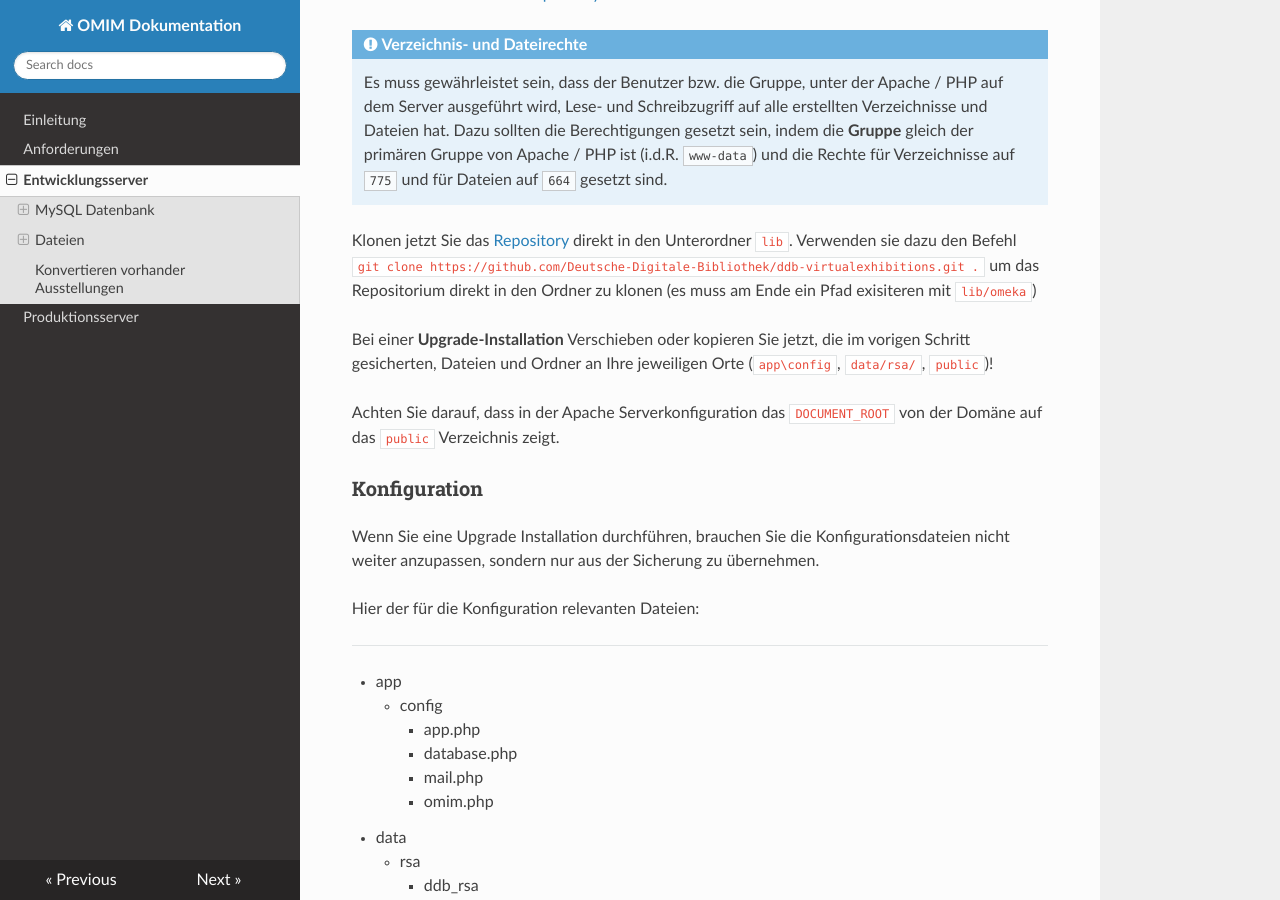
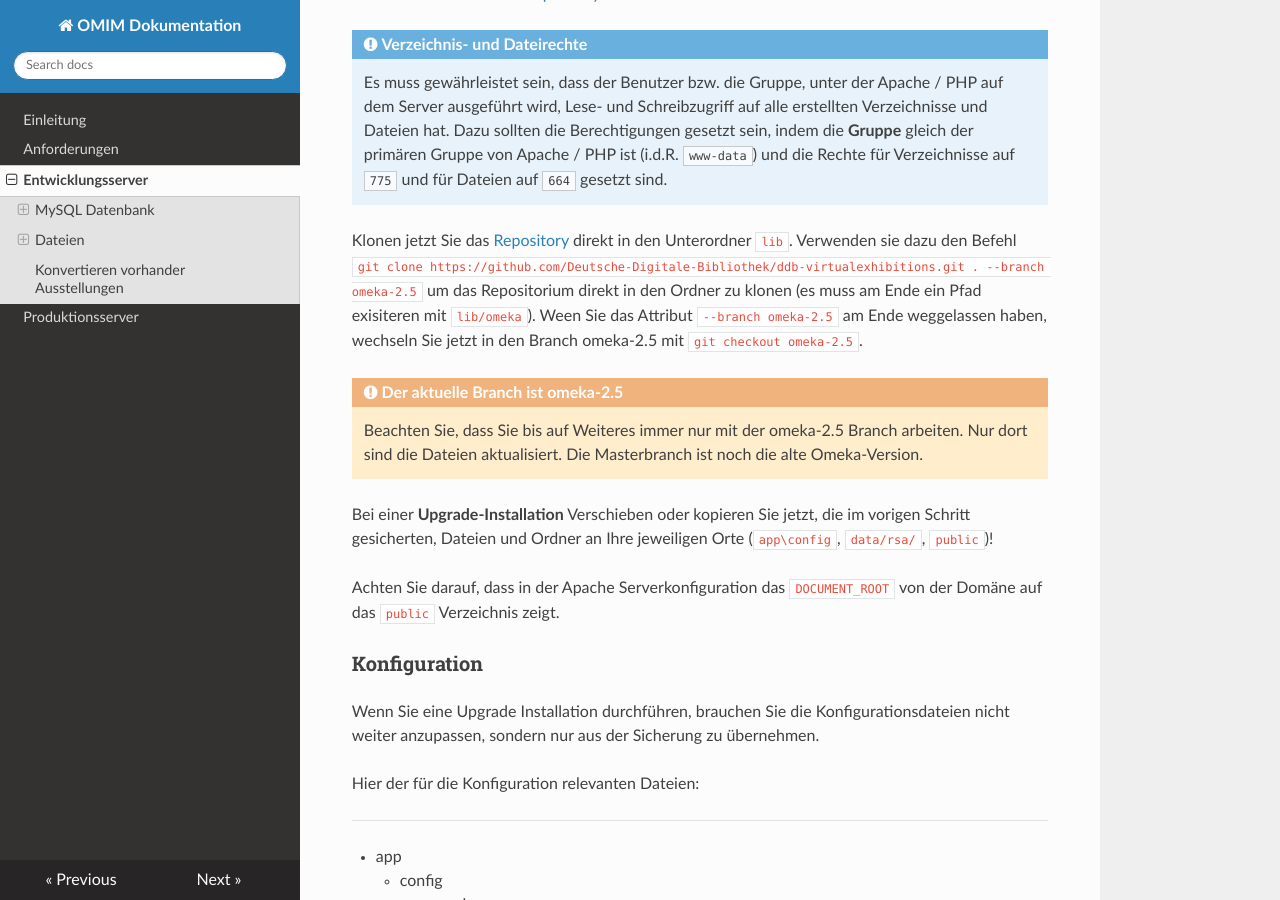
Before and after one commit to Deutsche-Digitale-Bibliothek/ddb-virtualexhibitions-systemdocs, an MkDocs documentation site: the page built from docs/dev-srv.md, in a window 1280 px wide and 900 px high, scrolled down 926 px. Built offline with MkDocs 1.6.1, drawn with Linux system fonts in a browser that asks for light colours; nearby versions of some CDN libraries; old or Windows-style settings are respelled for this version of MkDocs.

Commit message:
Add branch selection description.

````diff
--- a/docs/dev-srv.md
+++ b/docs/dev-srv.md
@@ -29,8 +29,13 @@ Klonen Sie zunächst das [Repository](https://github.com/Deutsche-Digitale-Bibli
     Es muss gewährleistet sein, dass der Benutzer bzw. die Gruppe, unter der Apache / PHP auf dem Server ausgeführt wird, Lese- und Schreibzugriff auf alle erstellten Verzeichnisse und Dateien hat. Dazu sollten die Berechtigungen gesetzt sein, indem die **Gruppe** gleich der primären Gruppe von Apache / PHP ist (i.d.R. ``www-data``) und die Rechte für Verzeichnisse auf ``775`` und für Dateien auf ``664`` gesetzt sind.
 
 Klonen jetzt Sie das [Repository](https://github.com/Deutsche-Digitale-Bibliothek/ddb-virtualexhibitions) direkt in den Unterordner ``lib``.
-Verwenden sie dazu den Befehl ```git clone https://github.com/Deutsche-Digitale-Bibliothek/ddb-virtualexhibitions.git .```
-um das Repositorium direkt in den Ordner zu klonen (es muss am Ende ein Pfad exisiteren mit ``lib/omeka``)
+Verwenden sie dazu den Befehl ```git clone https://github.com/Deutsche-Digitale-Bibliothek/ddb-virtualexhibitions.git . --branch omeka-2.5```
+um das Repositorium direkt in den Ordner zu klonen (es muss am Ende ein Pfad exisiteren mit ``lib/omeka``).
+Ween Sie das Attribut ```--branch omeka-2.5``` am Ende weggelassen haben, wechseln Sie jetzt in den Branch omeka-2.5 mit ```git checkout omeka-2.5```.
+
+!!! warning "Der aktuelle Branch ist omeka-2.5"
+    Beachten Sie, dass Sie bis auf Weiteres immer nur mit der omeka-2.5 Branch arbeiten. Nur dort sind die Dateien aktualisiert.
+    Die Masterbranch ist noch die alte Omeka-Version.
 
 Bei einer **Upgrade-Installation** Verschieben oder kopieren Sie jetzt, die im vorigen Schritt gesicherten, Dateien und Ordner an Ihre jeweiligen Orte (``app\config``, ``data/rsa/``, ``public``)!
 
````
